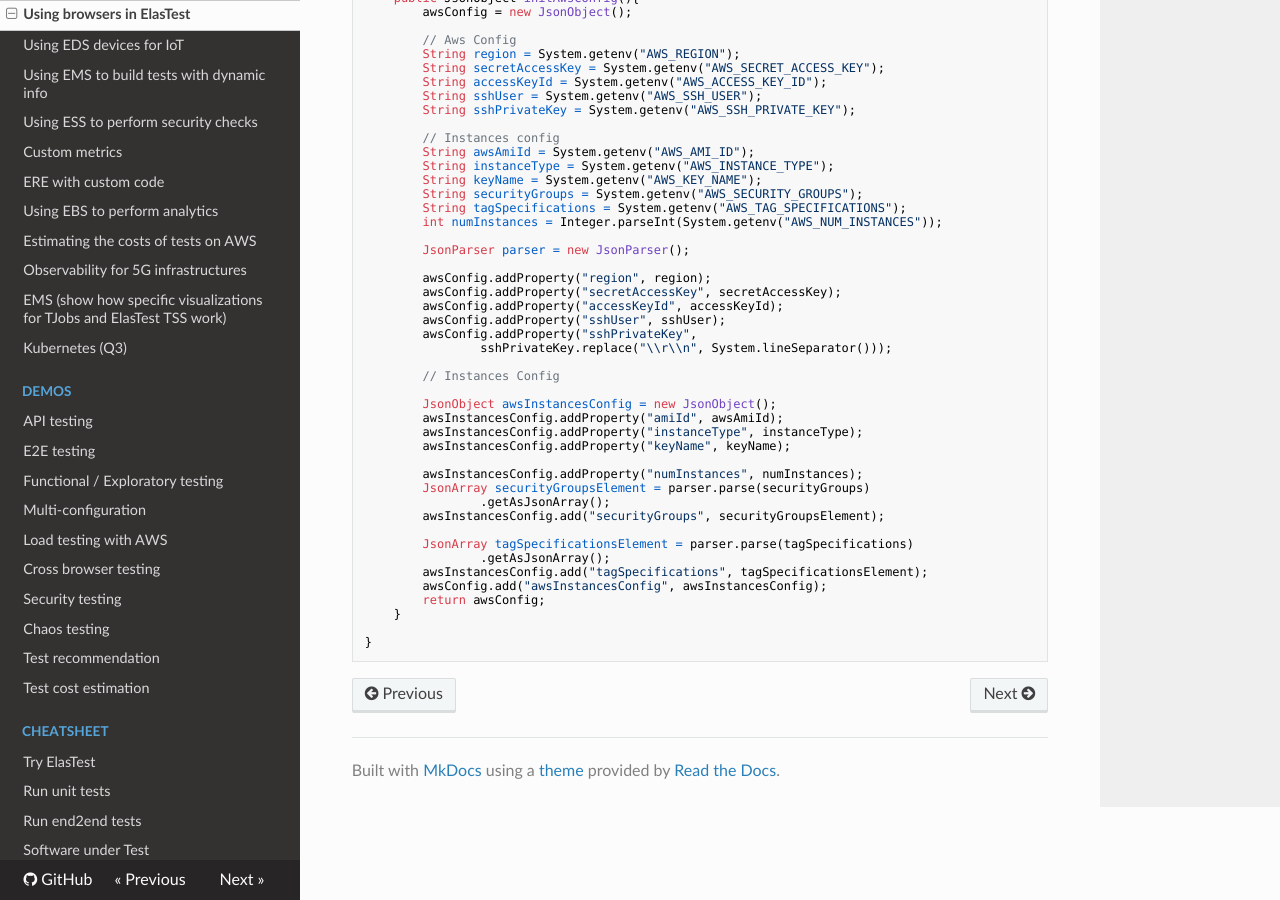
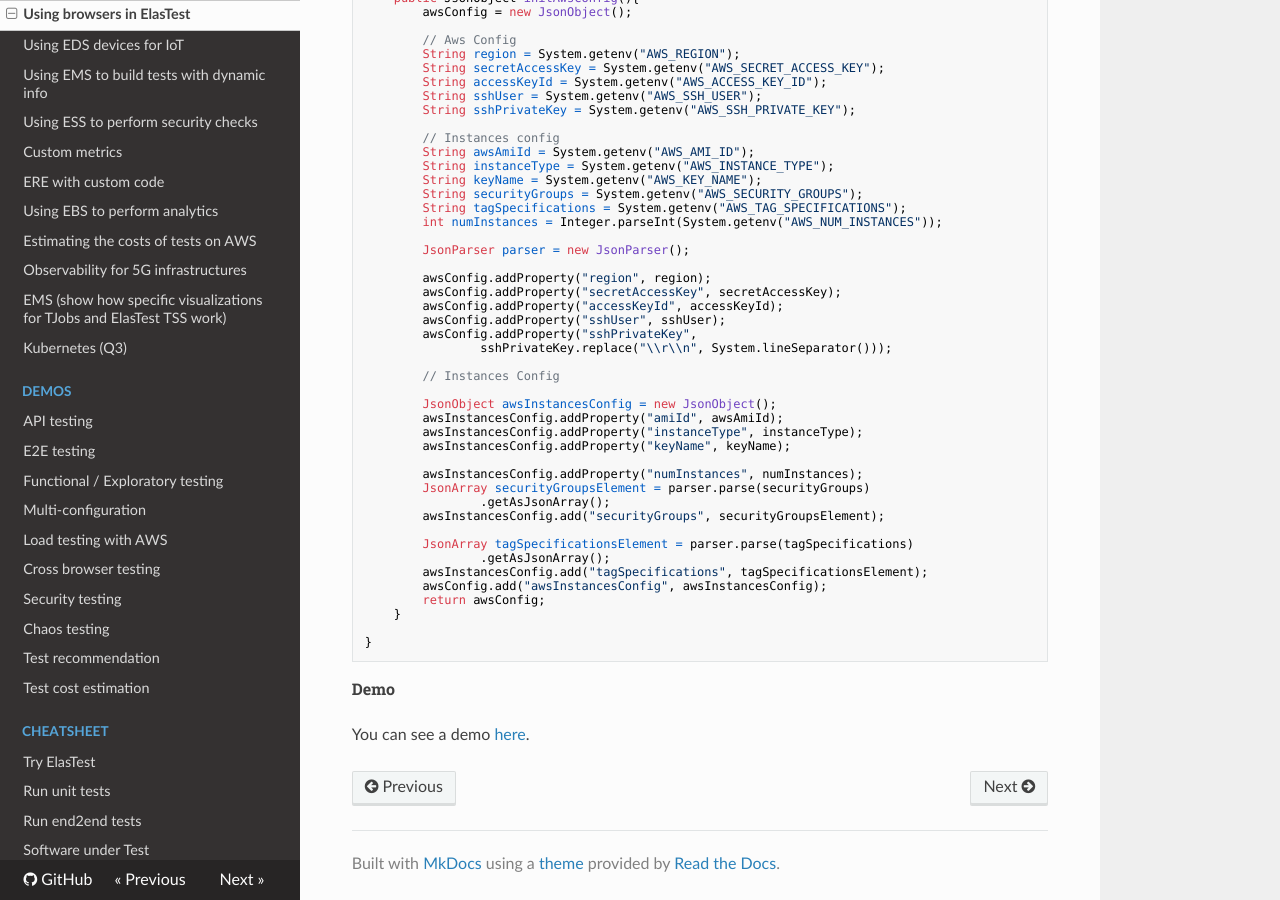
Before and after one commit to elastest/elastest.io-docs, an MkDocs documentation site: the page built from docs/tutorials/using-browsers-in-elastest.md, in a window 1280 px wide and 900 px high, scrolled down 11015 px. Built offline with MkDocs 1.6.1, drawn with Linux system fonts in a browser that asks for light colours; nearby versions of some CDN libraries; old or Windows-style settings are respelled for this version of MkDocs.

Commit message:
Improve aws docs

````diff
--- a/docs/tutorials/using-browsers-in-elastest.md
+++ b/docs/tutorials/using-browsers-in-elastest.md
@@ -743,3 +743,7 @@ public class ElastestBaseTest {
 
 }
 ```
+
+###### **Demo**
+
+You can see a demo <a href="/docs/demos/load-testing-with-aws">here</a>.
````
Also changed, not shown: docs/demos/load-testing-with-aws.md (+1 -1 lines).
